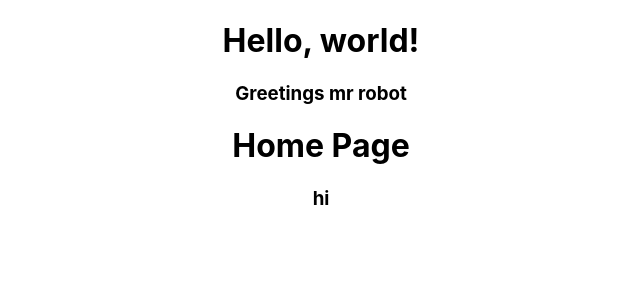
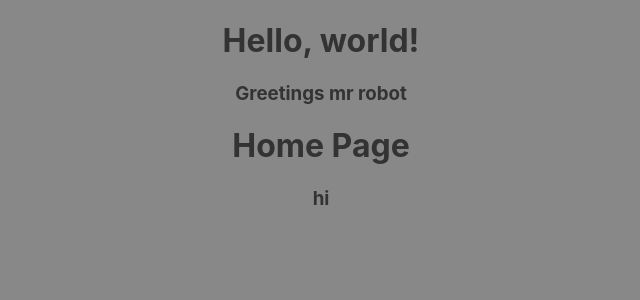
Before and after one commit to sinkec/academia-web, a React (Create React App) app: page / in a window 1280 px wide. Shown: the top 300 px of the page, without its empty margins (319-959 px from the left). Built offline with nearby package versions, Linux system fonts and the light colour scheme.

Commit message:
CSS - Index.css :root (main colors for web page)

```diff
--- a/src/App.js
+++ b/src/App.js
@@ -6,9 +6,12 @@ import Home from './Home';
 function App() {
   return (
     <div className="App">
+      <Navbar/>
+      <div className="Content">
+        <Home />
+      </div>
 
-      <Navbar/>
-      <Home />
+
 
     </div>
   );
--- a/src/Navbar.js
+++ b/src/Navbar.js
@@ -1,6 +1,7 @@
 const Navbar = () => {
     return (
         <div className="navbar">
+
             <h1>Hello, world!</h1>
             <h3>Greetings mr robot</h3>
         </div>
--- a/src/index.css
+++ b/src/index.css
@@ -1,10 +1,19 @@
+
+:root
+{
+  --primary-color: #888888;
+  --main-text-color: #333333;
+}
+
 body {
   margin: 0;
+  color: var(--main-text-color);
   font-family: -apple-system, BlinkMacSystemFont, 'Segoe UI', 'Roboto', 'Oxygen',
     'Ubuntu', 'Cantarell', 'Fira Sans', 'Droid Sans', 'Helvetica Neue',
     sans-serif;
   -webkit-font-smoothing: antialiased;
   -moz-osx-font-smoothing: grayscale;
+  background: var(--primary-color);
 }
 
 code {
```
